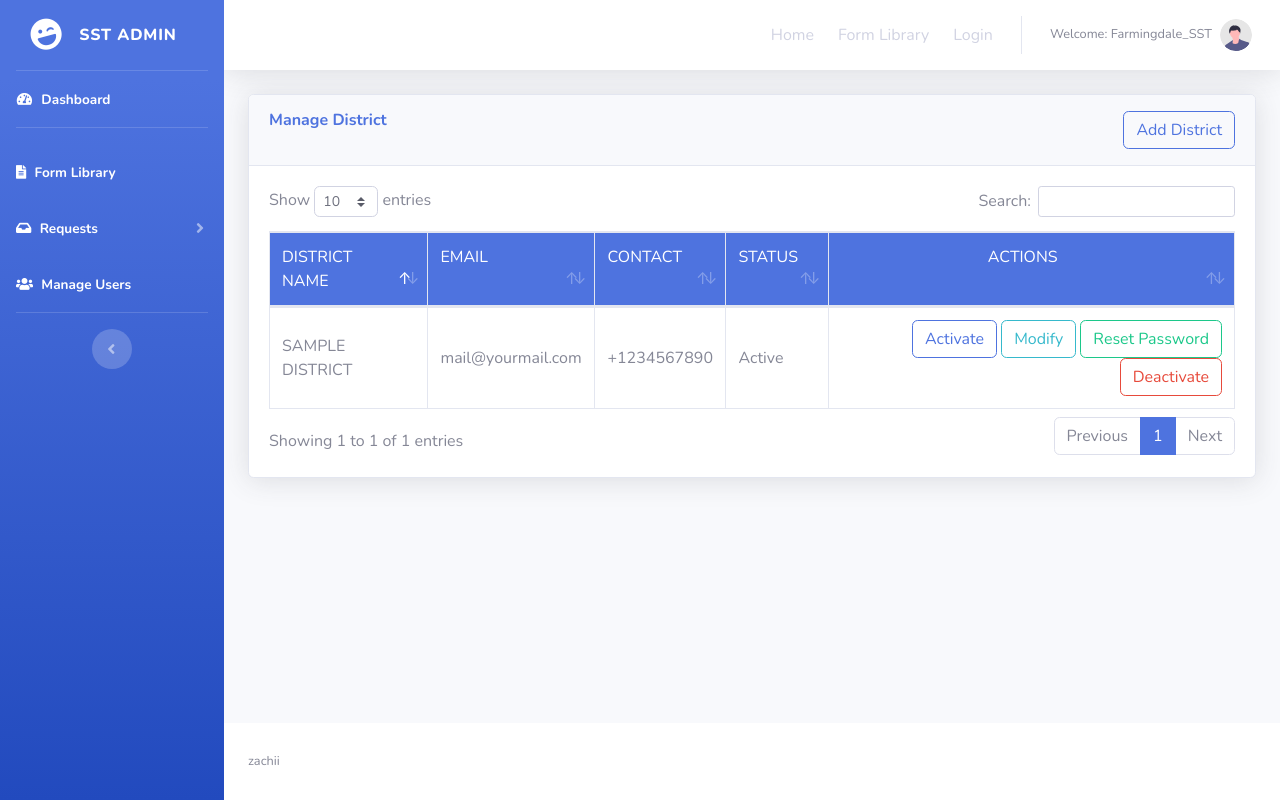
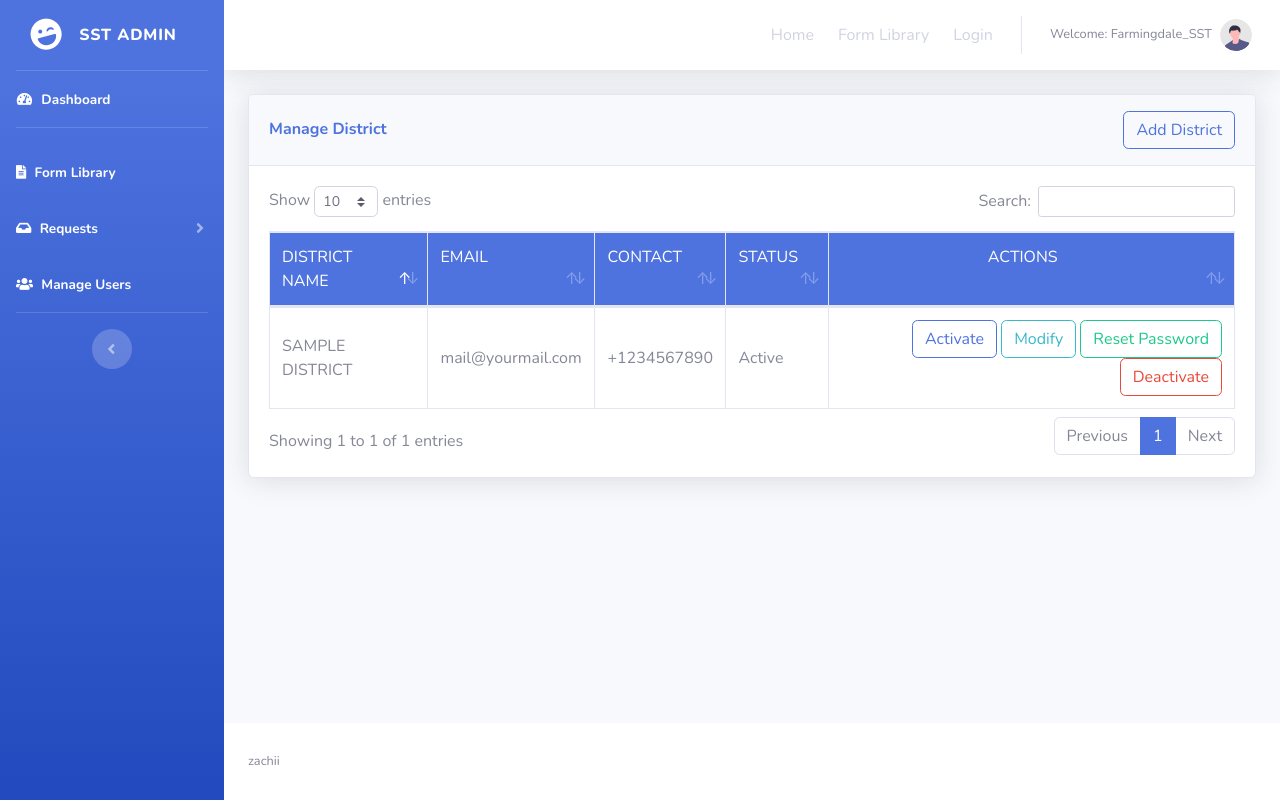
Before and after one commit to armbelbb/form-library, a PHP site: page /manage-users.php in a window 1280 px wide. Run offline with PHP 8.4, Linux system fonts and the light colour scheme; a user stored in the database is signed in.

Commit message:
Replace manage-users.php

```diff
--- a/manage-users.php
+++ b/manage-users.php
@@ -60,12 +60,12 @@
 
                     <!-- DataTables Example -->
                     <div class="card shadow mb-4">
-                        <div class="card-header py-3">
-                            <h6 class="m-0 font-weight-bold text-primary">
-                                <button class="btn btn-outline-primary float-right" onclick="window.open('_addNewForm.html', 'popup', 'width=1200,height='+screen.availHeight); return false;">Add District</button>
-                                Manage District
-                            </h6>
-                        </div>
+                    <div class="card-header py-3">
+                        <h6 class="m-0 font-weight-bold text-primary" style="display: flex; justify-content: space-between; align-items: center;">
+                            <span>Manage District</span>
+                            <button class="btn btn-outline-primary" onclick="window.open('_addDistrict.php', 'popup', 'width=1200,height=420,top='+((screen.height - 420) / 2)+',left='+((screen.width - 1200) / 2)); return false;">Add District</button>
+                        </h6>
+                    </div>
                         <div class="card-body">
                             <div class="table-responsive">
                                 <table class="table table-bordered" id="dataTable" width="100%" cellspacing="0">
```
